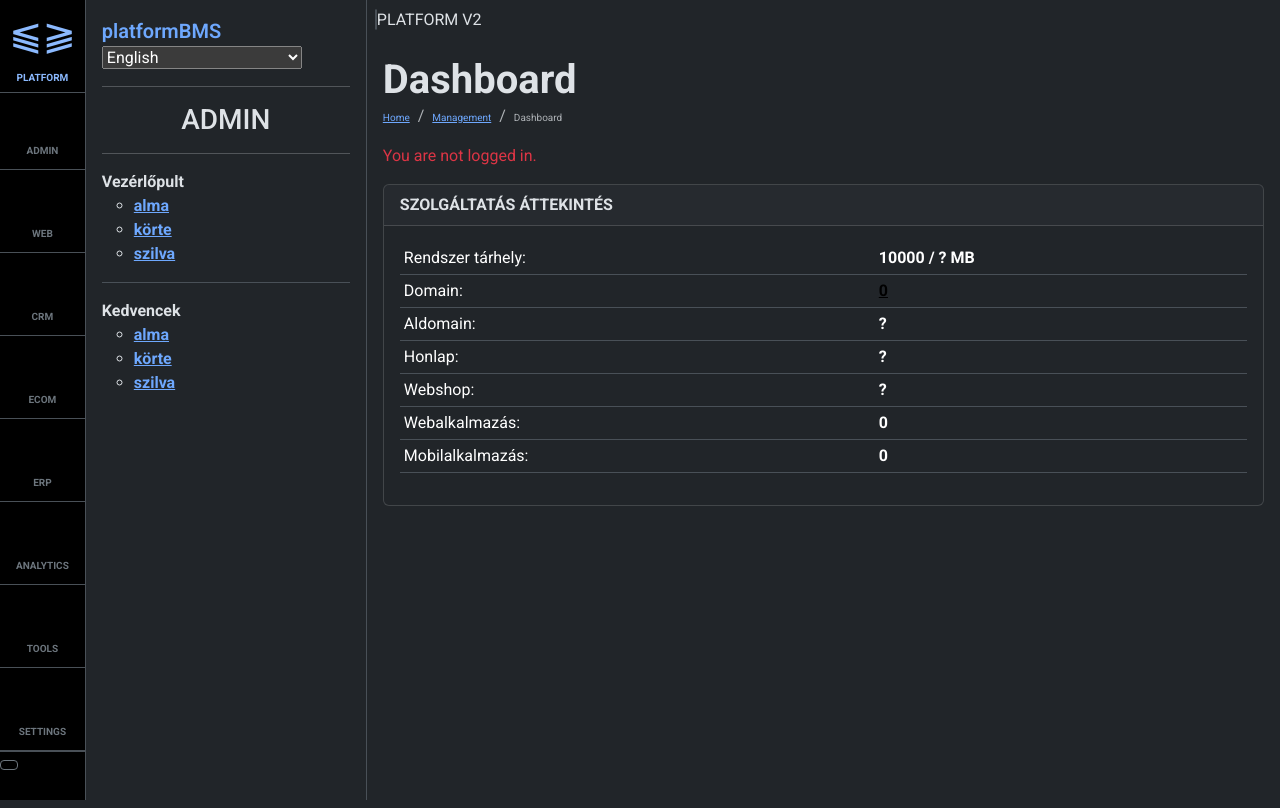
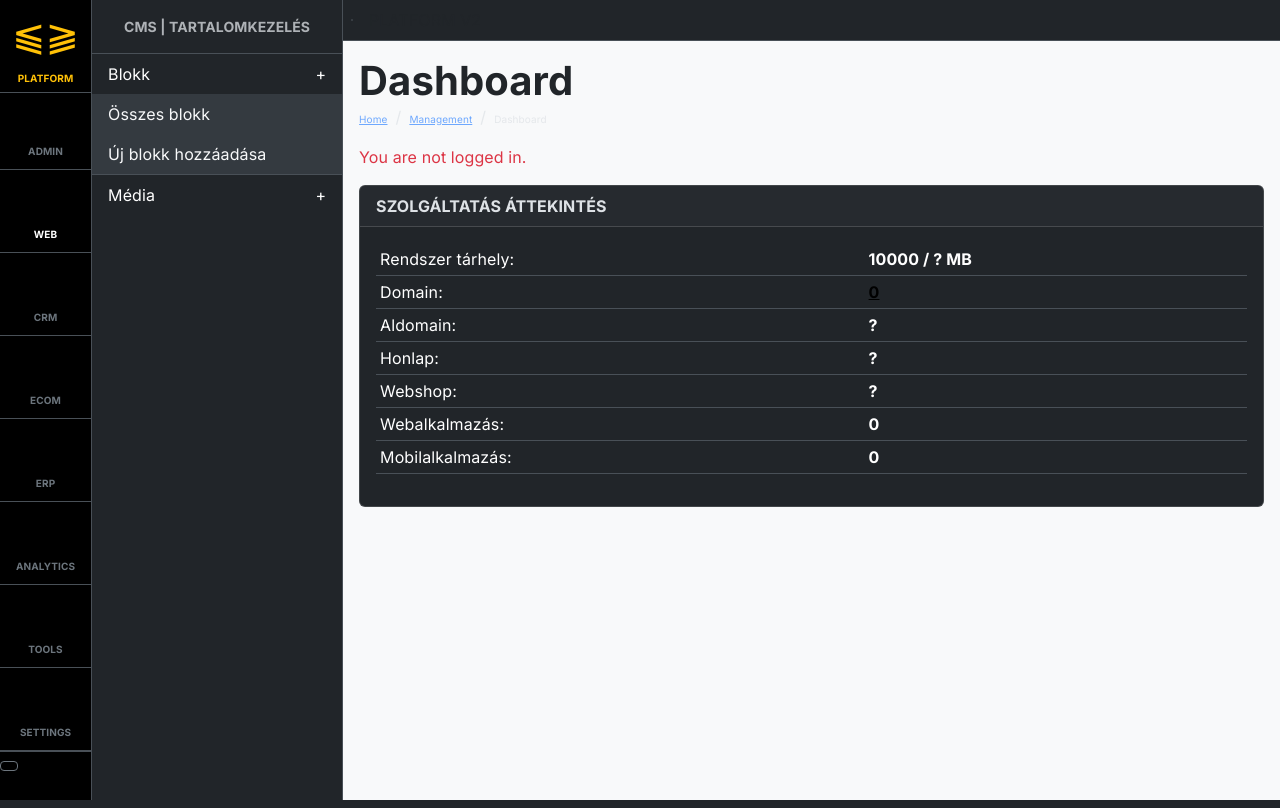
Before and after one commit to harkalygergo/platform360, a Symfony app: template templates/platform/dashboard/dashboard.html.twig in a window 1280 px wide. Run offline with Twig, Linux system fonts and the light colour scheme; the template is opened without the code that fills it, so the values that code supplies are empty; some libraries are stand-ins or nearby versions.

Commit message:
blocks with list view

```diff
--- a/config/bundles.php
+++ b/config/bundles.php
@@ -7,4 +7,5 @@ return [
     Doctrine\Bundle\MigrationsBundle\DoctrineMigrationsBundle::class => ['all' => true],
     Symfony\Bundle\TwigBundle\TwigBundle::class => ['all' => true],
     Symfony\Bundle\SecurityBundle\SecurityBundle::class => ['all' => true],
+    Symfony\Bundle\WebProfilerBundle\WebProfilerBundle::class => ['dev' => true, 'test' => true],
 ];
--- a/templates/base.html.twig
+++ b/templates/base.html.twig
@@ -14,23 +14,18 @@
 
         <link rel="preconnect" href="https://fonts.googleapis.com">
         <link rel="preconnect" href="https://fonts.gstatic.com" crossorigin>
-        <link href="https://fonts.googleapis.com/css2?family=Roboto:ital,wght@0,100..900;1,100..900&display=swap" rel="stylesheet">
+        <link href="https://fonts.googleapis.com/css2?family=Inter:ital,opsz,wght@0,14..32,100..900;1,14..32,100..900&display=swap" rel="stylesheet">
 
         <style>
-            .roboto {
-                 font-family: "Roboto", sans-serif;
-                 font-optical-sizing: auto;
-                 font-weight: 400;
-                 font-style: normal;
-                 font-variation-settings: "wdth" 100;
-             }
-
             body {
-                font-family: "Roboto", sans-serif;
+                font-family: "Inter", sans-serif;
+                font-optical-sizing: auto;
+                font-style: normal;
+                letter-spacing: 0.1px;
             }
 
             label.required:after {
-                content: " * ";
+                content: " - ";
                 color: red;
             }
             .form-control:invalid:not(textarea) {
--- /dev/null
+++ b/templates/platform/dashboard/_aside.html.twig
@@ -0,0 +1,49 @@
+<aside id="app-aside" class="sidebar bg-dark text-white h-100 border-end" aria-label="Sidebar">
+    <div class="flex-shrink-0" style="width: 250px;">
+
+        <p class="text-uppercase text-muted p-0 m-0 small fw-bold text-center p-3">CMS | Tartalomkezelés</p>
+
+
+        <ul class="nav flex-column text-white p-0 m-0 mb-4">
+            <li class="nav-item border-top">
+                <a class="nav-link text-white d-flex justify-content-between align-items-center" data-bs-toggle="collapse" href="#submenu1" role="button" aria-expanded="false" aria-controls="submenu1">
+                    <span>
+                        <i class="bi bi-bricks"></i>
+                        Blokk
+                    </span>
+                    <span class="arrow-icon rotate">+</span>
+                </a>
+                <div class="collapse submenu show bg-light-subtle" id="submenu1">
+                    <ul class="nav flex-column">
+                        <li class="nav-item"><a class="nav-link link-light" href="{{ path('web_block_index') }}">Összes blokk</a></li>
+                        <li class="nav-item"><a class="nav-link link-light" href="#">Új blokk hozzáadása</a></li>
+                    </ul>
+                </div>
+            </li>
+
+            <li class="nav-item border-top mb-4">
+                <a class="nav-link text-white d-flex justify-content-between align-items-center" data-bs-toggle="collapse" href="#submenu2" role="button" aria-expanded="false" aria-controls="submenu2">
+                    <span>
+                        <i class="bi bi-hdd"></i>
+                        Média
+                    </span>
+
+                    <span class="arrow-icon rotate">+</span>
+                </a>
+                <div class="collapse submenu bg-light-subtle p-0 m-0" id="submenu2">
+                    <ul class="nav flex-column">
+                        <li class="nav-item"><a class="nav-link link-light" href="#">Összes média</a></li>
+                        <li class="nav-item"><a class="nav-link link-light" href="#">Új média hozzáadása</a></li>
+                        <li class="nav-item"><a class="nav-link link-light" href="#">Média kategóriák</a></li>
+                        <li class="nav-item"><a class="nav-link link-light" href="#">Média beállítások</a></li>
+                    </ul>
+                </div>
+            </li>
+
+        </ul>
+
+
+
+
+    </div>
+</aside>
--- /dev/null
+++ b/templates/platform/dashboard/_header.html.twig
@@ -0,0 +1,4 @@
+<header class="p-2 bg-dark d-flex align-items-center gap-3 border-bottom">
+    <!-- Make the list icon an accessible toggle for the aside -->
+    <i id="asideToggle" class="bi bi-list border rounded-2" style="cursor:pointer" role="button" tabindex="0" aria-controls="app-aside" aria-expanded="true" aria-label="Toggle sidebar"></i> PLATFORM V2
+</header>
--- /dev/null
+++ b/templates/platform/dashboard/_nav.html.twig
@@ -0,0 +1,70 @@
+<nav class="bg-black text-white border-end">
+    <div class="d-flex flex-column flex-shrink-0 h-100">
+        <a href="/"
+           class="d-block py-1 text-center text-decoration-none border-bottom text-warning"
+           data-bs-toggle="tooltip"
+           data-bs-placement="right"
+           data-bs-original-title="Icon-only">
+            <span class="fs-1">⫹⫺</span>
+            <br><small class="fw-bold text-uppercase">platform</small>
+            <span class="visually-hidden">Icon-only</span> </a>
+        <ul class="nav nav-pills nav-flush flex-column mb-auto text-center">
+            <li class="nav-item border-bottom">
+                <a href="#" class="nav-link link-body-emphasis text-secondary fw-bold" title="admin">
+                    <i class="bi bi-speedometer2 fs-4"></i>
+                    <br><small>ADMIN</small>
+                </a>
+            </li>
+            <li class="nav-item border-bottom">
+                <a href="#" class="nav-link link-body-emphasis text-white fw-bold" title="Content Management System">
+                    <i class="bi bi-globe fs-3 p-0 m-0"></i>
+                    <br><small>WEB</small>
+                </a>
+            </li>
+            <li class="nav-item border-bottom">
+                <a href="#" class="nav-link link-body-emphasis text-secondary fw-bold" title="Customer Relationship Management">
+                    <i class="bi bi-people fs-3 p-0 m-0"></i>
+                    <br><small>CRM</small>
+                </a>
+            </li>
+            <li class="nav-item border-bottom">
+                <a href="#" class="nav-link link-body-emphasis text-secondary fw-bold" title="E-commerce">
+                    <i class="bi bi-cart fs-3 p-0 m-0"></i>
+                    <br><small>ECOM</small>
+                </a>
+            </li>
+            <li class="nav-item border-bottom">
+                <a href="#" class="nav-link link-body-emphasis text-secondary fw-bold" title="Enterprise Resource Planning">
+                    <i class="bi bi-briefcase fs-3 p-0 m-0"></i>
+                    <br><small>ERP</small>
+                </a>
+            </li>
+            <li class="nav-item border-bottom">
+                <a href="#" class="nav-link link-body-emphasis text-secondary fw-bold" title="Analytics">
+                    <i class="bi bi-graph-up fs-3 p-0 m-0"></i>
+                    <br><small>ANALYTICS</small>
+                </a>
+            </li>
+            <li class="nav-item border-bottom">
+                <a href="#" class="nav-link link-body-emphasis text-secondary fw-bold" title="tools">
+                    <i class="bi bi-tools fs-3 p-0 m-0"></i>
+                    <br><small>TOOLS</small>
+                </a>
+            </li>
+            <li class="nav-item border-bottom">
+                <a href="#" class="nav-link link-body-emphasis text-secondary fw-bold" title="settings">
+                    <i class="bi bi-gear fs-3 p-0 m-0"></i>
+                    <br><small>SETTINGS</small>
+                </a>
+            </li>
+        </ul>
+        <div class="border-top">
+            <button class="btn btn-sm btn-outline-secondary" id="themeToggle" type="button" aria-label="Toggle theme" title="Toggle light/dark">
+                <i class="bi bi-sun-fill" id="themeIcon"></i>
+            </button>
+            <a href="#" class="d-flex align-items-center justify-content-center p-3 link-body-emphasis text-decoration-none">
+                <i class="bi bi-question-circle text-secondary p-0 m-0 fs-5"></i>
+            </a>
+        </div>
+    </div>
+</nav>
--- a/templates/platform/dashboard/_sidebar.html.twig
+++ b/templates/platform/dashboard/_sidebar.html.twig
@@ -1,106 +1,2 @@
-<nav class="bg-black text-white border-end">
-    <div class="d-flex flex-column flex-shrink-0 h-100">
-        <a href="/"
-           class="d-block py-1 text-center text-decoration-none border-bottom"
-           data-bs-toggle="tooltip"
-           data-bs-placement="right"
-           data-bs-original-title="Icon-only">
-            <span class="fs-1">⫹⫺</span>
-            <br><small class="fw-bold text-uppercase">platform</small>
-            <span class="visually-hidden">Icon-only</span> </a>
-        <ul class="nav nav-pills nav-flush flex-column mb-auto text-center">
-            <li class="nav-item border-bottom">
-                <a href="#" class="nav-link link-body-emphasis text-secondary fw-bold" title="admin">
-                    <i class="bi bi-speedometer2 fs-4"></i>
-                    <br><small>ADMIN</small>
-                </a>
-            </li>
-            <li class="nav-item border-bottom">
-                <a href="#" class="nav-link link-body-emphasis text-secondary fw-bold" title="Content Management System">
-                    <i class="bi bi-globe fs-3 p-0 m-0"></i>
-                    <br><small>WEB</small>
-                </a>
-            </li>
-            <li class="nav-item border-bottom">
-                <a href="#" class="nav-link link-body-emphasis text-secondary fw-bold" title="Customer Relationship Management">
-                    <i class="bi bi-people fs-3 p-0 m-0"></i>
-                    <br><small>CRM</small>
-                </a>
-            </li>
-            <li class="nav-item border-bottom">
-                <a href="#" class="nav-link link-body-emphasis text-secondary fw-bold" title="E-commerce">
-                    <i class="bi bi-cart fs-3 p-0 m-0"></i>
-                    <br><small>ECOM</small>
-                </a>
-            </li>
-            <li class="nav-item border-bottom">
-                <a href="#" class="nav-link link-body-emphasis text-secondary fw-bold" title="Enterprise Resource Planning">
-                    <i class="bi bi-briefcase fs-3 p-0 m-0"></i>
-                    <br><small>ERP</small>
-                </a>
-            </li>
-            <li class="nav-item border-bottom">
-                <a href="#" class="nav-link link-body-emphasis text-secondary fw-bold" title="Analytics">
-                    <i class="bi bi-graph-up fs-3 p-0 m-0"></i>
-                    <br><small>ANALYTICS</small>
-                </a>
-            </li>
-            <li class="nav-item border-bottom">
-                <a href="#" class="nav-link link-body-emphasis text-secondary fw-bold" title="tools">
-                    <i class="bi bi-tools fs-3 p-0 m-0"></i>
-                    <br><small>TOOLS</small>
-                </a>
-            </li>
-            <li class="nav-item border-bottom">
-                <a href="#" class="nav-link link-body-emphasis text-secondary fw-bold" title="settings">
-                    <i class="bi bi-gear fs-3 p-0 m-0"></i>
-                    <br><small>SETTINGS</small>
-                </a>
-            </li>
-        </ul>
-        <div class="border-top">
-            <button class="btn btn-sm btn-outline-secondary" id="themeToggle" type="button" aria-label="Toggle theme" title="Toggle light/dark">
-                <i class="bi bi-sun-fill" id="themeIcon"></i>
-            </button>
-            <a href="#" class="d-flex align-items-center justify-content-center p-3 link-body-emphasis text-decoration-none">
-                <i class="bi bi-question-circle text-secondary p-0 m-0 fs-5"></i>
-            </a>
-        </div>
-    </div>
-</nav>
-
-<aside id="app-aside" class="h-100 border-end" aria-label="Sidebar">
-    <div class="flex-shrink-0 p-3" style="width: 280px;">
-        <a href="/" class="d-flex align-items-center link-white text-decoration-none">
-            <span class="fs-5 fw-semibold">platformBMS</span>
-        </a>
-        <select class="">
-            <option value="en">English</option>
-            <option value="es">Español</option>
-            <option value="fr">Français</option>
-            <option value="new">+ új instance létrehozása</option>
-        </select>
-        <hr>
-        <h3 class="text-center text-uppercase"><i class="bi bi-speedometer"></i> admin</h3>
-        <hr>
-        <ul class="list-unstyled ps-0 fw-bold">
-            <li>
-                <i class="bi bi-speedometer2"></i> Vezérlőpult
-                <ul>
-                    <li><a href="#">alma</a></li>
-                    <li><a href="#">körte</a></li>
-                    <li><a href="#">szilva</a></li>
-                </ul>
-            </li>
-            <li class="border-top my-3"></li>
-            <li>
-                <i class="bi bi-star"></i> Kedvencek
-                <ul>
-                    <li><a href="#">alma</a></li>
-                    <li><a href="#">körte</a></li>
-                    <li><a href="#">szilva</a></li>
-                </ul>
-            </li>
-        </ul>
-    </div>
-</aside>
+{% include 'platform/dashboard/_nav.html.twig' %}
+{% include 'platform/dashboard/_aside.html.twig' %}
--- a/templates/platform/dashboard/dashboard.html.twig
+++ b/templates/platform/dashboard/dashboard.html.twig
@@ -6,12 +6,11 @@
 
     {% include 'platform/dashboard/_sidebar.html.twig' %}
 
-<main class="text-start flex-grow-1">
-    <header class="p-2">
-        <!-- Make the list icon an accessible toggle for the aside -->
-        <i id="asideToggle" class="bi bi-list border rounded-2" style="cursor:pointer" role="button" tabindex="0" aria-controls="app-aside" aria-expanded="true" aria-label="Toggle sidebar"></i> PLATFORM V2
-    </header>
-    <section class="p-3">
+<main class="text-start flex-grow-1 d-flex flex-column text-dark vh-100 overflow-auto">
+
+    {% include 'platform/dashboard/_header.html.twig' %}
+
+    <section class="p-3 bg-light flex-grow-1  overflow-auto">
         <h1 class="fw-bold pb-0 mb-0">Dashboard</h1>
         <nav aria-label="breadcrumb">
             <ol class="breadcrumb">
@@ -27,7 +26,7 @@
             <p class="text-danger">You are not logged in.</p>
         {% endif %}
 
-        <div class="card h-100">
+        <div class="card">
             <div class="card-header text-uppercase fw-bold">
                 Szolgáltatás áttekintés
             </div>
```
Also changed, not shown: src/Controller/Platform/BlockController.php (added, +38 -0 lines), templates/platform/dashboard/main.html.twig (added, +118 -0 lines), README.md.
